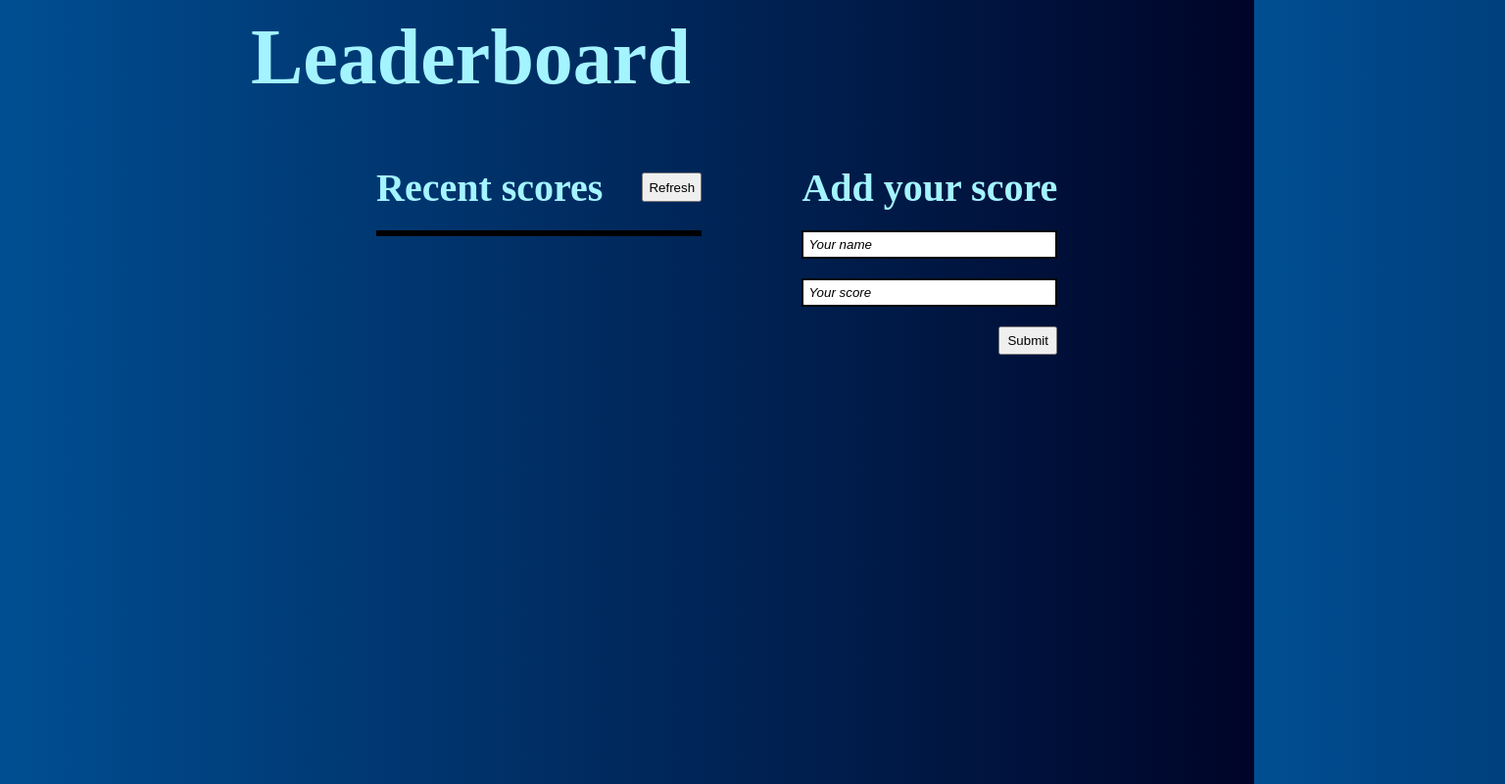
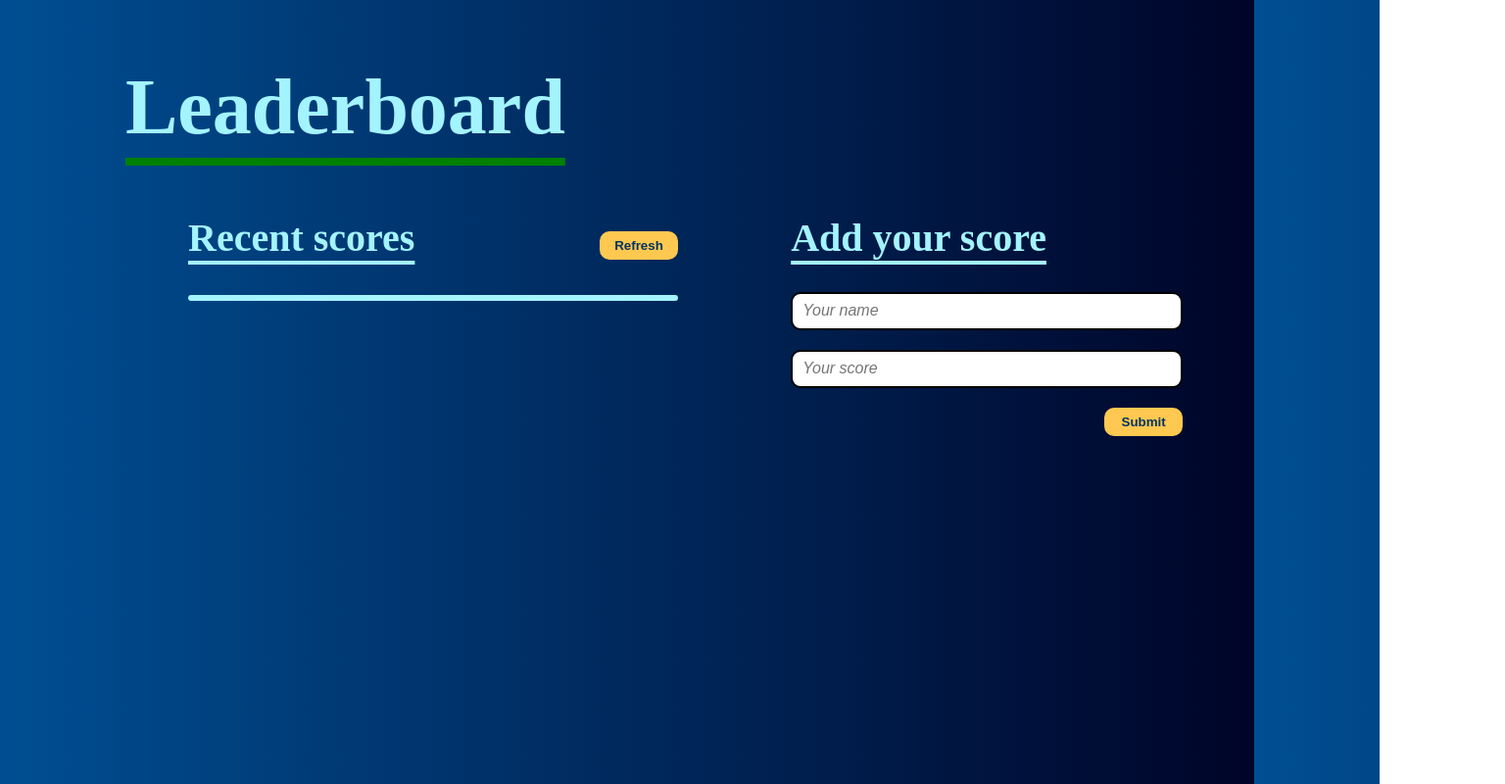
Before and after one commit to hajnaloltyan/leaderboard, a website built with webpack: page src/index.html in a window 1280 px wide. Shown: the whole page at 98% size, 1536 px wide, since content can reach past the window. Built offline with nearby package versions, Linux system fonts and the light colour scheme; no server answers.

Commit message:
Colouring the site, to give it a personal touch

```diff
--- a/src/index.css
+++ b/src/index.css
@@ -14,15 +14,34 @@
 
 h1 {
   font-size: 80px;
+  text-decoration: underline;
+  text-underline-offset: 25px;
+  text-decoration-color: green;
 }
 
 h2 {
   font-size: 40px;
+  text-decoration: underline;
+  text-underline-offset: 10px;
+  margin-bottom: 3%;
 }
 
 button {
-  padding: 5px;
+  padding: 5px 10px;
   cursor: pointer;
+  background-color: rgb(255, 200, 80);
+  border: 2px solid rgb(255, 200, 80);
+  border-radius: 10px;
+  font-weight: 600;
+  color: #01335f;
+  width: 80px;
+  transition: transform 0.3s ease-in-out;
+}
+
+button:hover {
+  background-color: #a5fcba;
+  border: 2px solid #a5fcba;
+  transform: scale(1.2);
 }
 
 li {
@@ -31,16 +50,17 @@
 
 input {
   border: 2px solid #000;
-  padding: 5px;
+  padding: 10px;
+  border-radius: 10px;
 }
 
 ::placeholder {
-  color: #000;
   font-style: italic;
+  font-size: 16px;
 }
 
 .page {
-  margin: 1% 20%;
+  margin: 5% 10%;
   width: 100%;
   background: #000428;
   background: linear-gradient(to right, #004e92, #000428);
@@ -49,7 +69,7 @@
 
 .content {
   display: flex;
-  padding: 5% 10%;
+  padding: 5%;
   gap: 10%;
 }
 
@@ -59,14 +79,22 @@
   gap: 20px;
 }
 
+.recent-scores {
+  width: 500px;
+}
+
 .wrapper {
   display: flex;
   gap: 40px;
+  justify-content: space-between;
   align-items: center;
 }
 
 .scores-table {
-  border: 3px solid #000;
+  border: 3px solid rgb(163, 244, 255);;
+  background-color: #a5fcba;
+  color: #000;
+  border-radius: 10px;
 }
 
 .score-details {
@@ -75,14 +103,13 @@
 }
 
 .score-details:nth-child(even) {
-  background-color: #ddd;
-}
-
-.refreshBtn {
-  height: 30px;
+  background-color: #fff;
 }
 
 .submitBtn {
-  width: 60px;
   align-self: flex-end;
 }
+
+.form {
+  width: 400px;
+}
```
